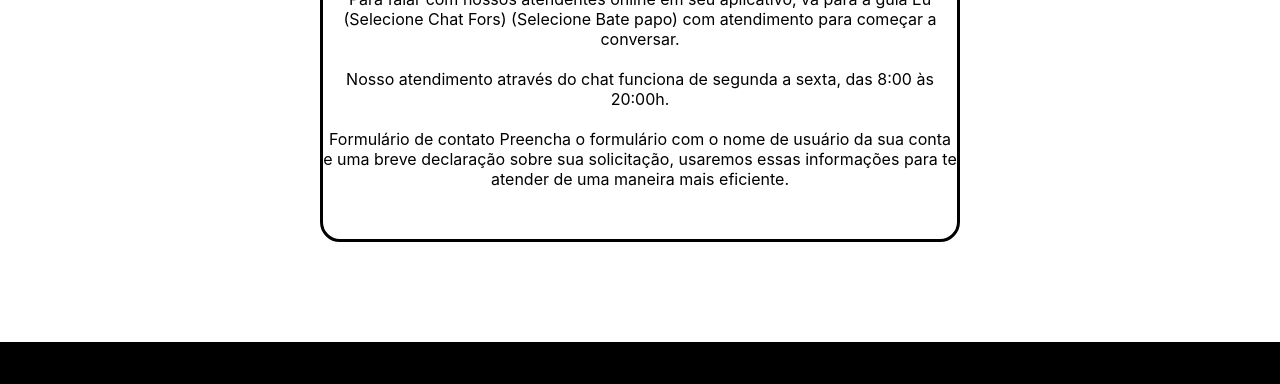
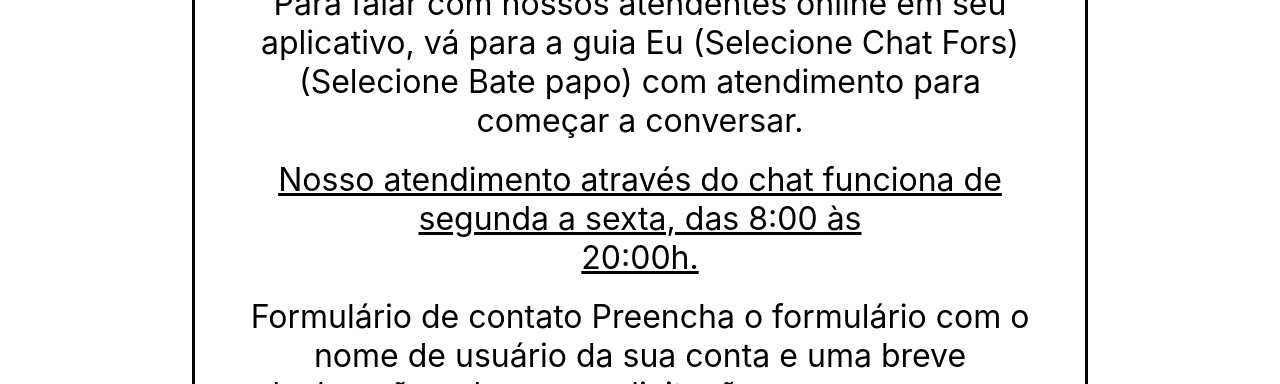
Before and after one commit to RafaelOliveiraSP/Projeto-TCC, a React app in the folder site/: page /ajuda in a window 1280 px wide. Shown: the part 693-1077 px from the top of the page. Built offline with nearby package versions, Linux system fonts and the light colour scheme.

Commit message:
alterações pg fale conosco

```diff
--- a/site/src/pages/rodape/faleConosco/index.js
+++ b/site/src/pages/rodape/faleConosco/index.js
@@ -22,7 +22,7 @@ export default function Faleconosco(){
                     atendimento para começar a conversar.</p>
 
                     <p className='second'>Nosso atendimento através do chat funciona de segunda a sexta, das 8:00 às</p>
-                                                <p>20:00h.</p>
+                                                <p className='tres'>20:00h.</p>
                 </div>
                 <div className='terceira-pt'>
                   <p className='ultimo'>Formulário de contato
--- a/site/src/pages/rodape/faleConosco/index.scss
+++ b/site/src/pages/rodape/faleConosco/index.scss
@@ -1,4 +1,5 @@
 .pagina-fale-conosco{
+    width: 100%;
      h1 {
          display: flex;
          justify-content: center;
@@ -9,6 +10,11 @@
      p.second {
          text-align: center;
          padding-top: 20px;
+         text-decoration: underline;
+     }
+
+     p.tres {
+         text-decoration: underline;
      }
 
      .borda {
@@ -22,7 +28,7 @@
          flex-direction: column;
          border: solid;
          border-radius: 20px;
-        width: 50vw;
+         width: 70vw;
      }
 
      p.p1 {
@@ -30,6 +36,7 @@
          justify-content: center;
          text-align: center;
          padding-top: 50px;
+         font-size: 32px;
      }
 
      .segunda-pt {
@@ -38,6 +45,9 @@
          p {
              justify-content: center;
              display: flex;
+             font-size: 32px;
+             padding-left: 40px;
+             padding-right: 40px;
          }
      }
 
@@ -49,5 +59,8 @@
          text-align: center;
          padding-block-end: 50px;
          padding-top: 20px;
+         font-size: 32px;
+         padding-left: 40px;
+         padding-right: 40px;
      }
  }
```
Lines whose indentation alone changed are shown as unchanged.
